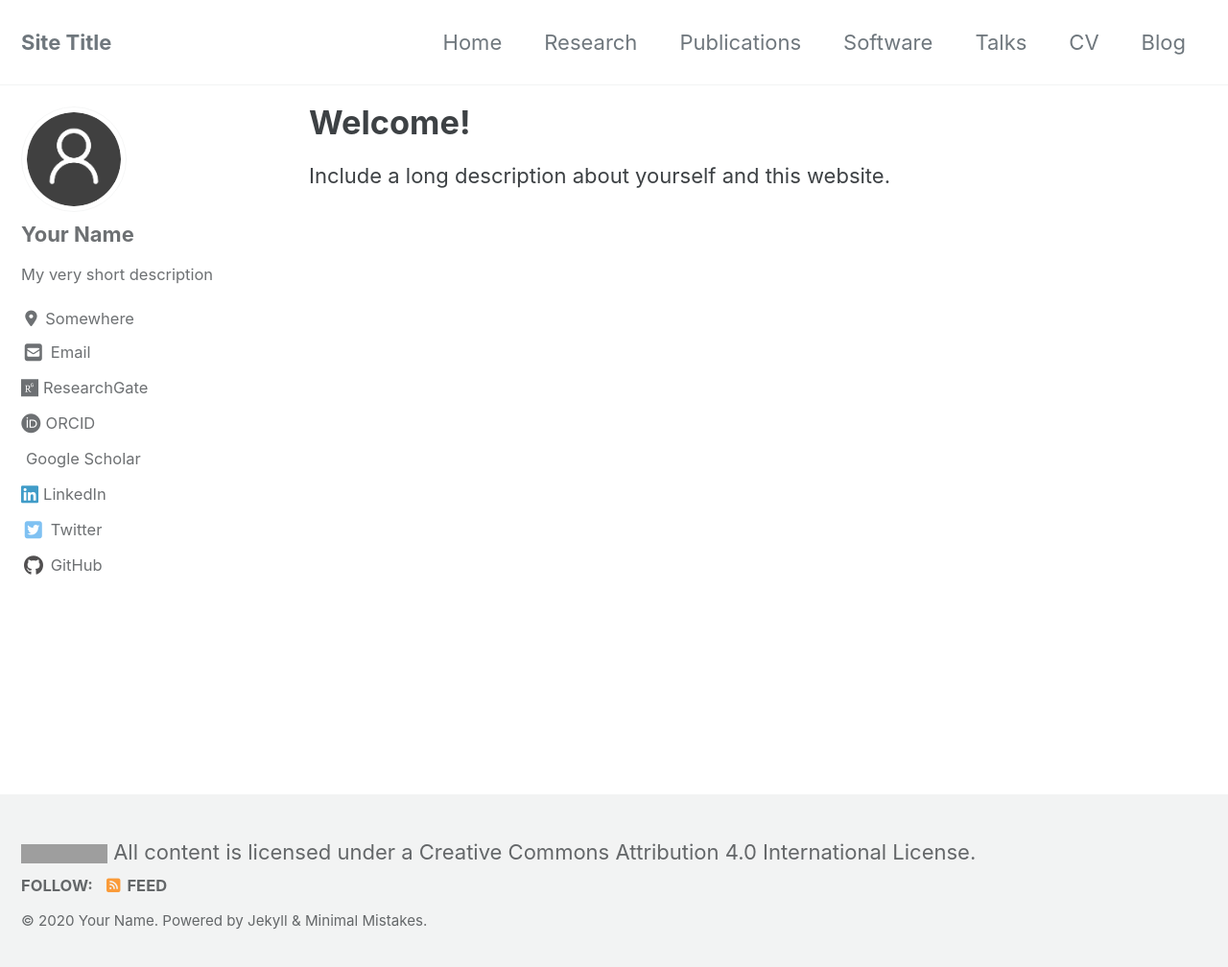
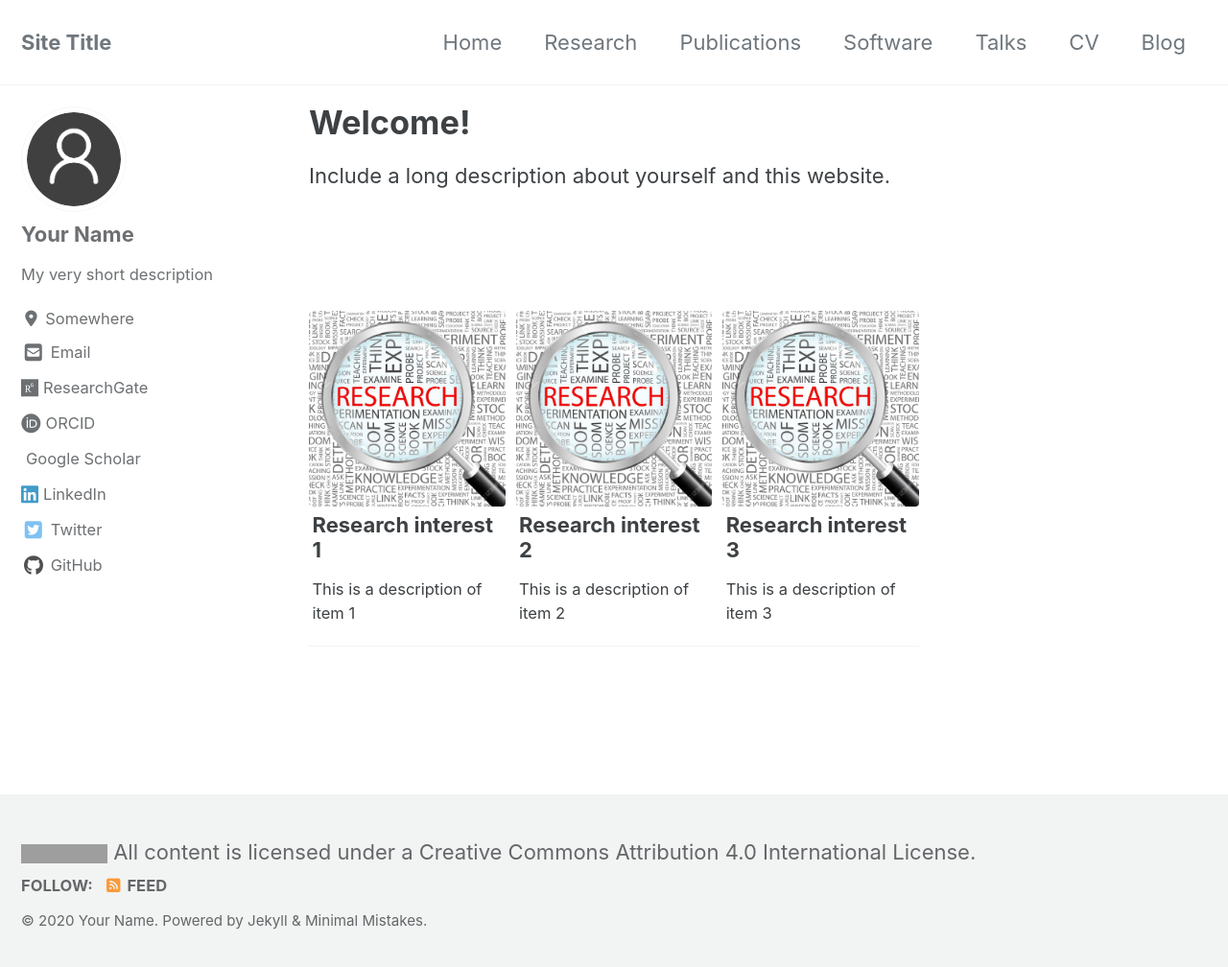
Before and after one commit to mario-bermonti/academic-website-template, a Jekyll site: the page built from _pages/index.md, in a window 1280 px wide and 1016 px high. Shown: the top 1008 px of the window at 96% size. Built offline with Jekyll 4.4.1, drawn with Linux system fonts in a browser that asks for light colours; cached includes are drawn as plain includes; nearby versions of some CDN libraries; a style sheet for code colours, icons or effects is not loaded; grey boxes are pictures that could not be loaded.

Commit message:
Add a feature row with interests
This should be used to highlight a few pieces of information.

```diff
--- a/_pages/index.md
+++ b/_pages/index.md
@@ -3,7 +3,35 @@ layout: home
 author_profile: true
 permalink: /
 title: Welcome!
+
+# Delete next lines if you prefer not to have a feature row
+feature_row_title: Academic Interests
+feature_row:
+  - image_path: /images/p1.jpg
+    alt: "Research interest 1"
+    title: "Research interest 1"
+    excerpt:
+        "This is a description of item 1"
+  - image_path: /images/p1.jpg
+    alt: "Research interest 2"
+    title: "Research interest 2"
+    excerpt:
+        "This is a description of item 2"
+  - image_path: /images/p1.jpg
+    alt: "Research interest 3"
+    title: "Research interest 3"
+    excerpt:
+        "This is a description of item 3"
 ---
 
+Include a long description about yourself and this website.
 
-Include a long description about yourself and this website.
+
+
+
+<!-- Delete next line if you prefer not to have a feature row. -->
+<br />
+<br />
+{% if page.feature_row %}
+  {% include feature_row %}
+{% endif %}
```
Also changed, not shown: images/p1.jpg (added).
